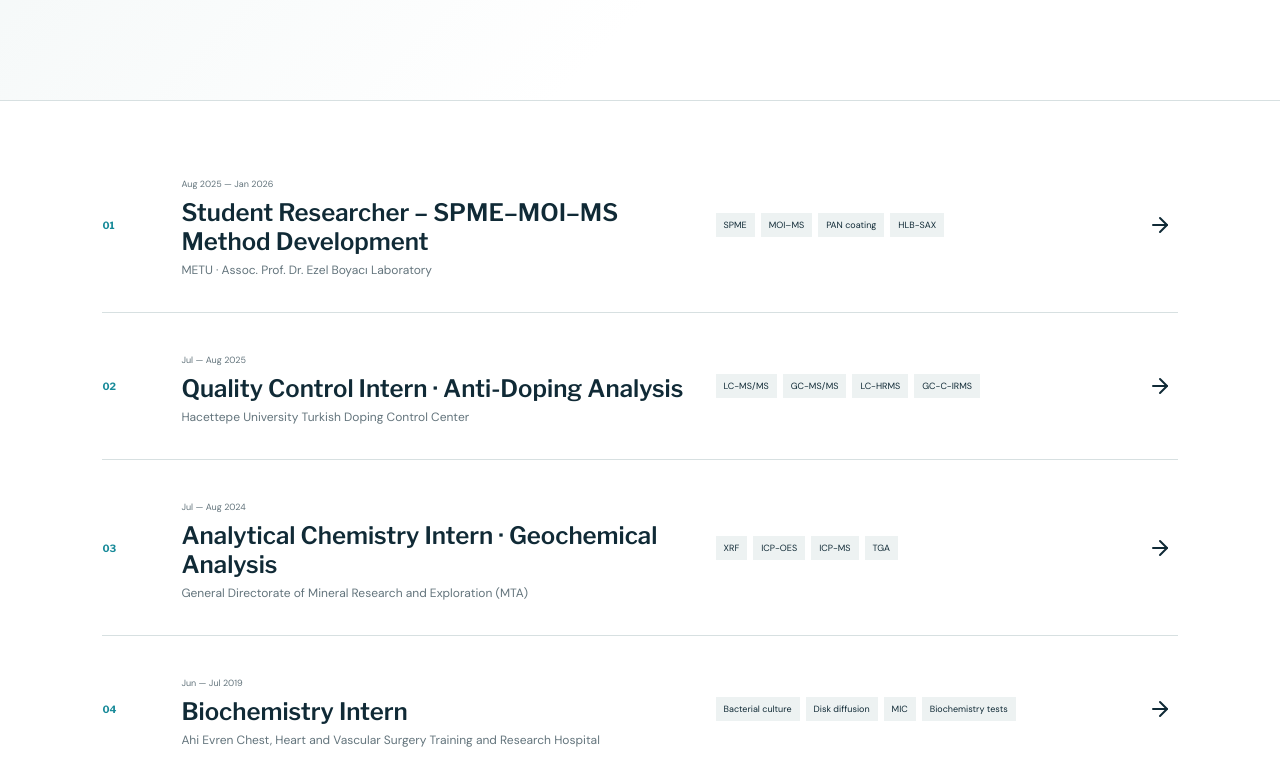
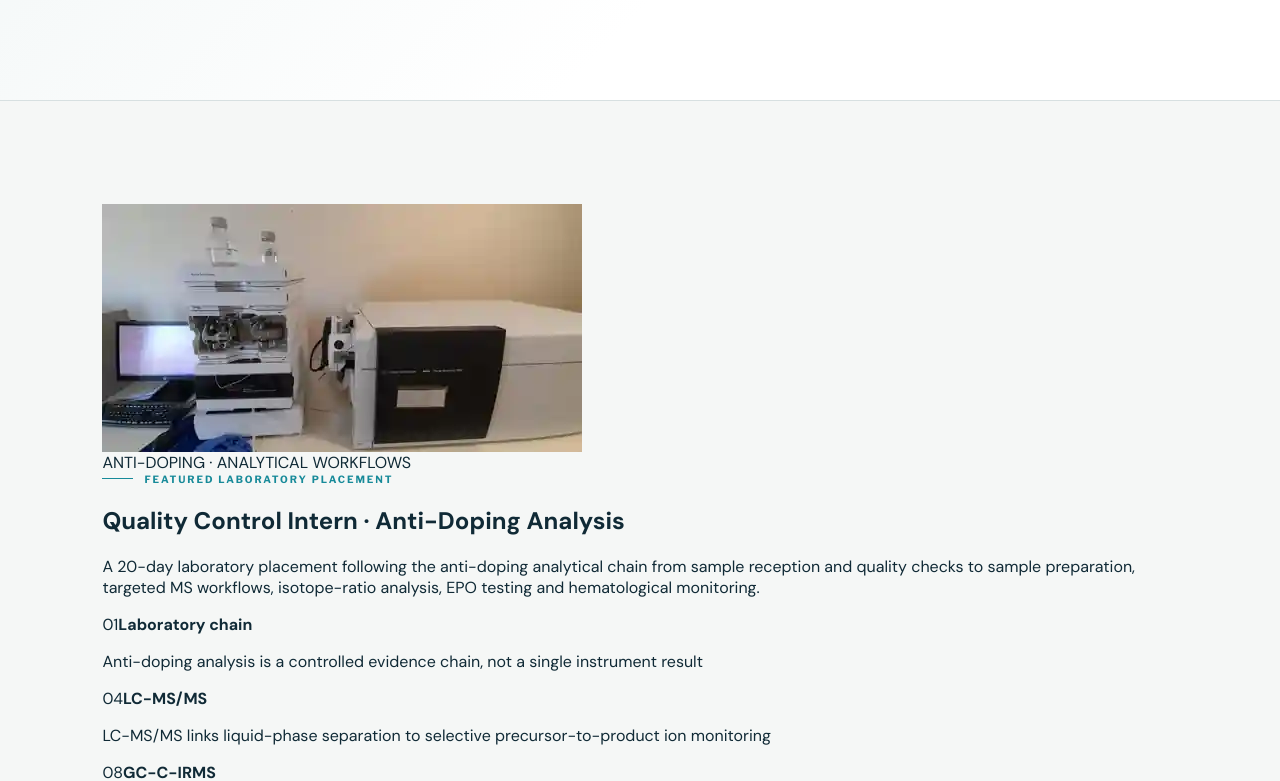
Before and after one commit to furkankaraman2/furkankaraman2.github.io, a React (Vite) app: page /experience in a window 1280 px wide. Shown: the part 1125-1906 px from the top of the page. Built offline with nearby package versions, Linux system fonts and the light colour scheme.

Commit message:
Integrate ten-part doping case study across Experience

```diff
--- a/src/pages/Experience.jsx
+++ b/src/pages/Experience.jsx
@@ -7,10 +7,15 @@ import { t } from '../site/utils'
 export function ExperienceIndex({lang}) {
   const c=copy[lang]
   const spme=experiences.find(x=>x.slug==='spme-moi-ms')
+  const doping=experiences.find(x=>x.slug==='doping-control')
   return <><PageHero eyebrow="EXPERIENCE · ANALYTICAL WORKFLOWS" title={c.experience.title} intro={c.experience.intro} art="sample"/>
   <section className="experience-research-feature section-pad" data-reveal>
     <div><Eyebrow>{lang==='en'?'FEATURED RESEARCH EXPERIENCE':'ÖNE ÇIKAN ARAŞTIRMA DENEYİMİ'}</Eyebrow><h2>{t(spme.title,lang)}</h2><p>{t(spme.summary,lang)}</p><Link className="button outline" to="/research/spme-moi-ms">{lang==='en'?'Open ten-part case study':'10 bölümlü çalışmayı aç'}<ArrowRight/></Link></div>
     <div className="experience-research-steps">{[0,4,7,9].map(idx=><div key={researchStory[idx].id}><span>{String(idx+1).padStart(2,'0')}</span><strong>{t(researchStory[idx].short,lang)}</strong><p>{t(researchStory[idx].title,lang)}</p></div>)}</div>
+  </section>
+  <section className="experience-placement-feature section-pad" data-reveal>
+    <div className="placement-feature-media"><img src="/images/experience/doping/lc-ms.webp" alt={lang==='en'?'LC-MS platform at the Turkish Doping Control Center':'Türkiye Doping Kontrol Merkezi LC-MS platformu'}/><span>ANTI-DOPING · ANALYTICAL WORKFLOWS</span></div>
+    <div className="placement-feature-copy"><Eyebrow>{lang==='en'?'FEATURED LABORATORY PLACEMENT':'ÖNE ÇIKAN LABORATUVAR STAJI'}</Eyebrow><h2>{t(doping.title,lang)}</h2><p>{t(doping.summary,lang)}</p><div className="placement-step-grid">{[0,3,7,9].map(idx=><div key={doping.sections[idx].id}><span>{String(idx+1).padStart(2,'0')}</span><strong>{t(doping.sections[idx].short,lang)}</strong><p>{t(doping.sections[idx].title,lang)}</p></div>)}</div><Link className="button outline" to="/experience/doping-control">{lang==='en'?'Open ten-part laboratory case study':'10 bölümlü laboratuvar çalışmasını aç'}<ArrowRight/></Link></div>
   </section>
   <section className="experience-list section-pad">{experiences.filter(e=>e.visible).sort((a,b)=>a.order-b.order).map((e,i)=><Link data-reveal to={e.route || '/experience/' + e.slug} className="experience-row" key={e.slug}><span>0{i+1}</span><div><small>{t(e.date,lang)}</small><h2>{t(e.title,lang)}</h2><p>{t(e.institution,lang)}</p></div><div className="row-tags">{e.methods.slice(0,4).map(m=><i key={m}>{m}</i>)}</div><ArrowRight/></Link>)}</section><ContactStrip lang={lang}/></>
 }
@@ -25,7 +30,8 @@ export function ExperienceDetail({lang}) {
     <PageHero eyebrow={t(e.date,lang) + ' · ' + t(e.institution,lang)} title={t(e.title,lang)} intro={t(e.summary,lang)} art={art}/>
     <section className="experience-overview two-col section-pad" data-reveal><div><Eyebrow>{lang==='en'?'01 · MY ROLE / CONTRIBUTION':'01 · ROLÜM / KATKIM'}</Eyebrow><h2>{lang==='en'?'What I worked on':'Neler üzerinde çalıştım?'}</h2></div><div><p className="large-copy">{t(e.role,lang)}</p><MethodTags items={e.methods}/></div></section>
     <section className="workflow-band section-pad" data-reveal><SectionHead eyebrow={lang==='en'?'02 · ANALYTICAL WORKFLOW':'02 · ANALİTİK İŞ AKIŞI'} title={c.labels.workflow}/><div className="process-line">{e.workflow.map((step,i)=><div key={i}><span>{String(i+1).padStart(2,'0')}</span><strong>{t(step,lang)}</strong></div>)}</div></section>
-    {e.sections?.length ? <div className="case-study-stack">{e.sections.map((item,i)=><StorySection key={item.eyebrow} item={item} lang={lang} index={i} dark={(slug==='doping-control'&&i===2)||(slug==='mta'&&i===2)}/>)}</div> : <section className="story-section section-pad" data-reveal><div className="story-copy"><Eyebrow>03 · CLINICAL LABORATORY</Eyebrow><h2>{lang==='en'?'An early foundation in routine laboratory discipline':'Rutin laboratuvar disiplininde erken bir temel'}</h2><p>{t(e.summary,lang)}</p><p>{t(e.role,lang)}</p></div><LineArt variant="qc"/></section>}
+    {slug==='doping-control' && e.sections?.length ? <section className="narrative-title doping-narrative-title section-pad"><SectionHead eyebrow={lang==='en'?'TEN-PART LABORATORY STORY':'10 BÖLÜMLÜ LABORATUVAR HİKÂYESİ'} title={lang==='en'?'Follow the anti-doping workflow from sample integrity to longitudinal monitoring':'Doping kontrol iş akışını numune bütünlüğünden longitudinal izlemeye kadar takip et'} body={lang==='en'?'The page is organized around analytical decisions and complementary techniques rather than a CV-style list of instruments.':'Sayfa, CV tarzı cihaz listesinden ziyade analitik kararlar ve birbirini tamamlayan teknikler etrafında kurgulandı.'}/><nav className="story-index doping-story-index" aria-label={lang==='en'?'Doping case study sections':'Doping vaka çalışması bölümleri'}>{e.sections.map((item,i)=><a href={'#story-'+item.id} key={item.id}><span>{String(i+1).padStart(2,'0')}</span>{t(item.short,lang)}</a>)}</nav></section> : null}
+    {e.sections?.length ? <div className={'case-study-stack ' + (slug==='doping-control'?'doping-story':'')}>{e.sections.map((item,i)=><StorySection key={item.eyebrow} item={item} lang={lang} index={i} dark={(slug==='doping-control'&&(i===4||i===7))||(slug==='mta'&&i===2)}/>)}</div> : <section className="story-section section-pad" data-reveal><div className="story-copy"><Eyebrow>03 · CLINICAL LABORATORY</Eyebrow><h2>{lang==='en'?'An early foundation in routine laboratory discipline':'Rutin laboratuvar disiplininde erken bir temel'}</h2><p>{t(e.summary,lang)}</p><p>{t(e.role,lang)}</p></div><LineArt variant="qc"/></section>}
     <section className="skills-band section-pad" data-reveal><div><Eyebrow>{lang==='en'?'SKILLS DEMONSTRATED':'GÖSTERİLEN YETKİNLİKLER'}</Eyebrow><h2>{lang==='en'?'What this experience added to my analytical toolkit':'Bu deneyimin analitik yetkinliklerime katkısı'}</h2></div><MethodTags items={e.methods}/></section>
     <ContactStrip lang={lang}/>
   </>
```
